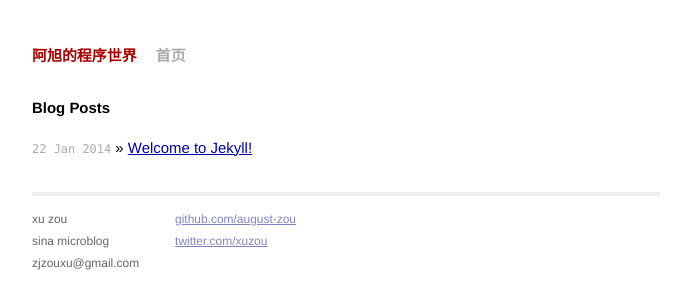
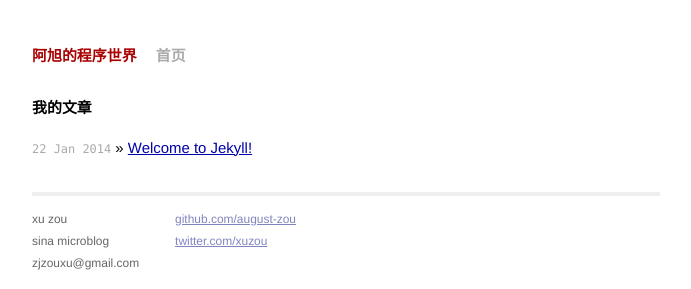
Before and after one commit to august-zou/august-zou.github.io, a Jekyll site: the page built from index.html, in a window 1280 px wide. Shown: the top 289 px of the page, without its empty margins (294-985 px from the left). Built offline with Jekyll 4.4.1, drawn with Linux system fonts in a browser that asks for light colours; Markdown is read by kramdown in place of the engine named in the settings.

Commit message:
modify to chiness

```diff
--- a/index.html
+++ b/index.html
@@ -4,7 +4,7 @@ title: Your New Jekyll Site
 ---
 
 <div id="home">
-  <h1>Blog Posts</h1>
+  <h1>我的文章</h1>
   <ul class="posts">
     {% for post in site.posts %}
       <li><span>{{ post.date | date_to_string }}</span> &raquo; <a href="{{ post.url }}">{{ post.title }}</a></li>
```
